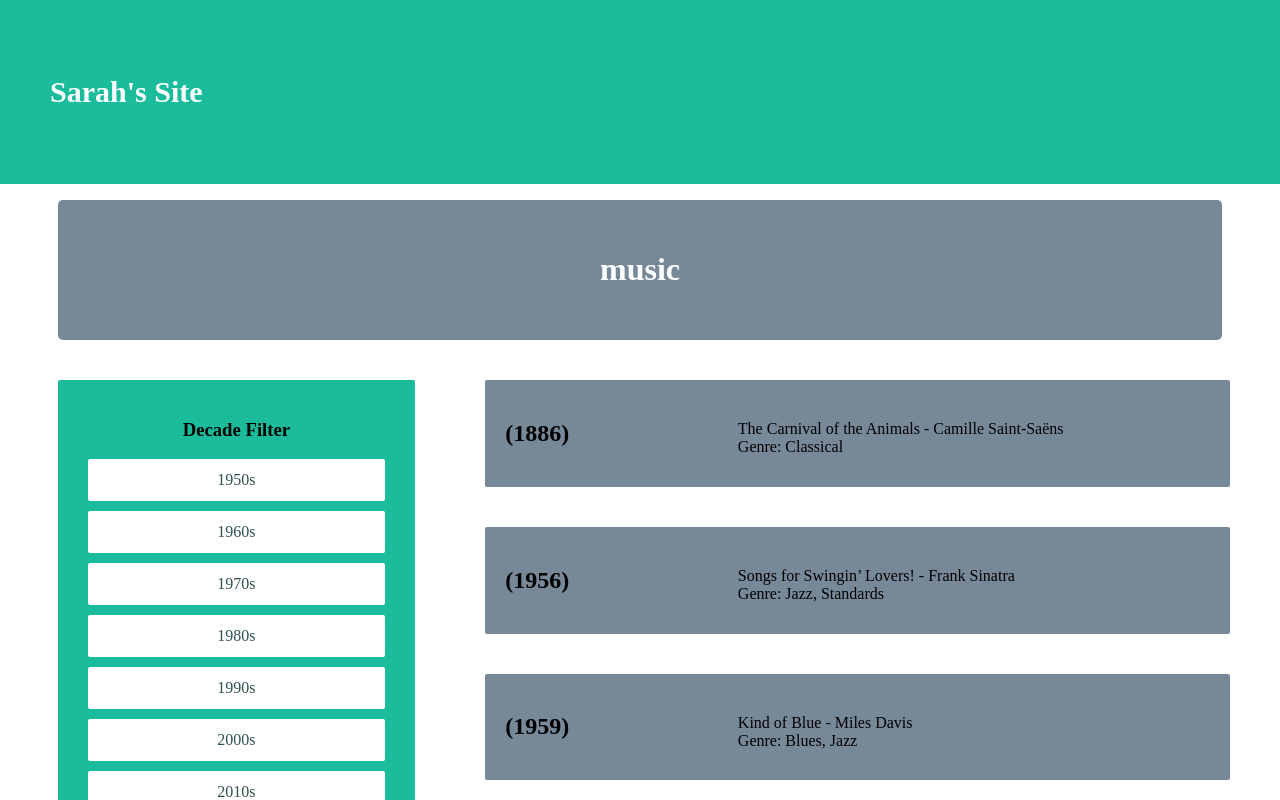
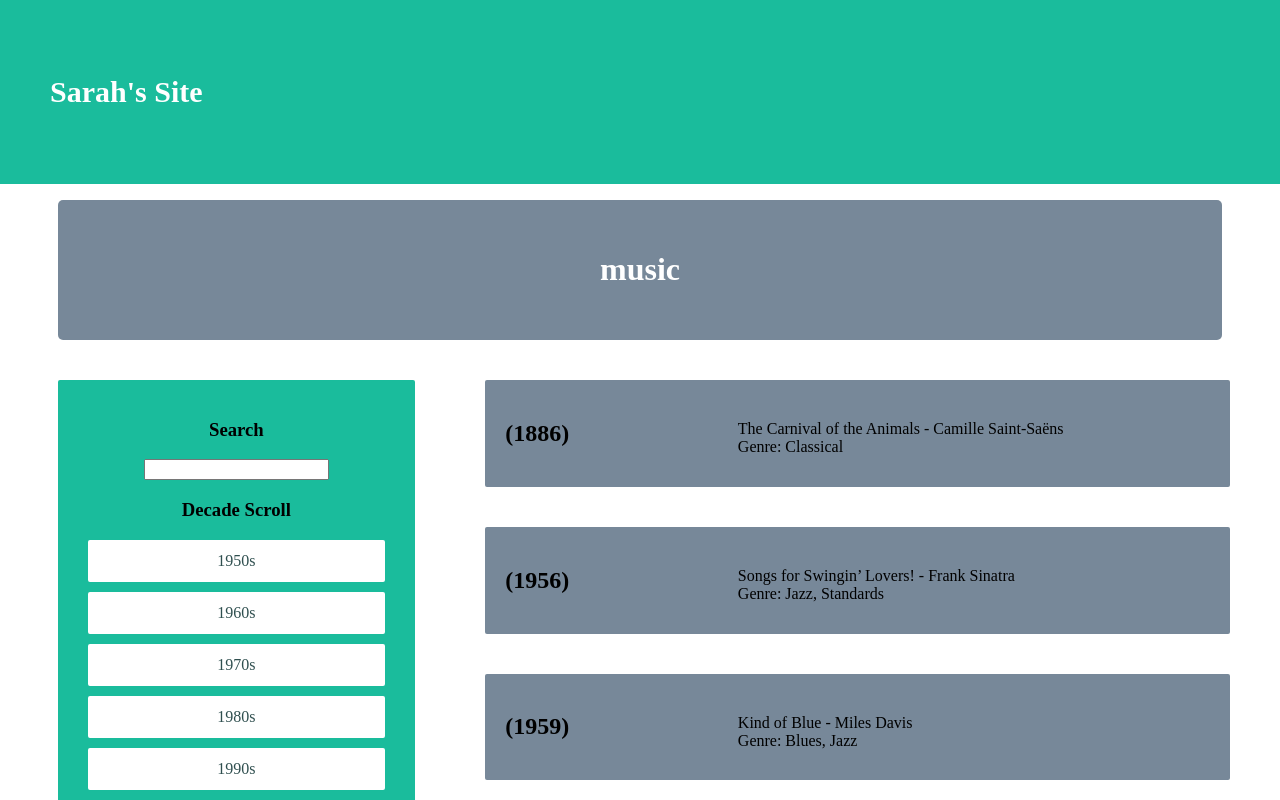
Before and after one commit to salothom/sarahSite, an Angular app in the folder sarah-site/: page /music in a window 1280 px wide. Shown: the top 800 px of the page. Built offline with nearby package versions, Linux system fonts and the light colour scheme.

Commit message:
being filter

```diff
--- a/sarah-site/src/app/main/books/books.component.ts
+++ b/sarah-site/src/app/main/books/books.component.ts
@@ -35,7 +35,7 @@ export class BooksComponent implements OnInit {
   }
 
   filterGenre(genrePicked) {
-    console.log(genrePicked);
+    // console.log(genrePicked);
     if (this.filterBy.indexOf(genrePicked, 0) > -1) {
       this.filterBy.splice(this.filterBy.indexOf(genrePicked, 0), 1);
     } else {
--- a/sarah-site/src/app/main/music/music.component.html
+++ b/sarah-site/src/app/main/music/music.component.html
@@ -25,7 +25,9 @@
     <div>
       <div id="bookFilter" class="col-4 positionAb">
         <div class="bookFilter col-9">
-          <h3>Decade Filter</h3>
+          <h3>Search</h3>
+          <input (keyup)="keySearch($event)">
+          <h3>Decade Scroll</h3>
           <div *ngFor="let decade of decadesList | keyvalue">
             <div (click)="navigateToDecade(decade.value)"  class="filterButton">{{decade.key}}</div>
           </div>
--- a/sarah-site/src/app/main/music/music.component.ts
+++ b/sarah-site/src/app/main/music/music.component.ts
@@ -8,16 +8,29 @@ import { Router } from '@angular/router';
   templateUrl: './music.component.html',
   styleUrls: ['../../app.component.css']
 })
+
 export class MusicComponent implements OnInit {
 
   constructor(private router: Router) { }
   decadesList: { [key: string]: string } = { "1950s": "113", "1960s": "4", "1970s": "58", "1980s": "27", "1990s": "202", "2000s": "110", "2010s": "6", "2020s": "" };
   showContent: boolean = false;
   musicList = musicJson.albums;
-
+  filteredMusicList = musicJson.albums;
+  filterBy = [];
 
   ngOnInit() {
-    // console.log(this.musicList);
+  }
+
+  keySearch(event: any) {
+
+    // console.log(event);
+    console.log(this.musicList);
+
+    for (let item in this.musicList) {
+
+      console.log(item) ;
+
+    }
   }
 
   openMusicInfo() {
@@ -35,23 +48,16 @@ export class MusicComponent implements OnInit {
 
   @HostListener("window:scroll", [])
   onWindowScroll() {
-    // var rect = element.getBoundingClientRect();
-// console.log(rect.top, rect.right, rect.bottom, rect.left);
-    // document.elementFromPoint(x, y);
+
     const number = window.pageYOffset || document.documentElement.scrollTop || document.body.scrollTop || 0;
-    // console.log(number);
     if (number >= 177) {
       document.getElementById("bookFilter").style.position = "fixed";
       document.getElementById("bookFilter").style.top = "170px";
-      // document.getElementById("bookFilter").style.width = "230px";
 
     } else {
       document.getElementById("bookFilter").style.position = "absolute";
       document.getElementById("bookFilter").style.top = "";
 
-      // document.getElementById("bookFilter").style.width = "230px";
-
     }
-
   }
 }
```
Also changed, not shown: sarah-site/src/app/pipes.ts (added, +16 -0 lines).
